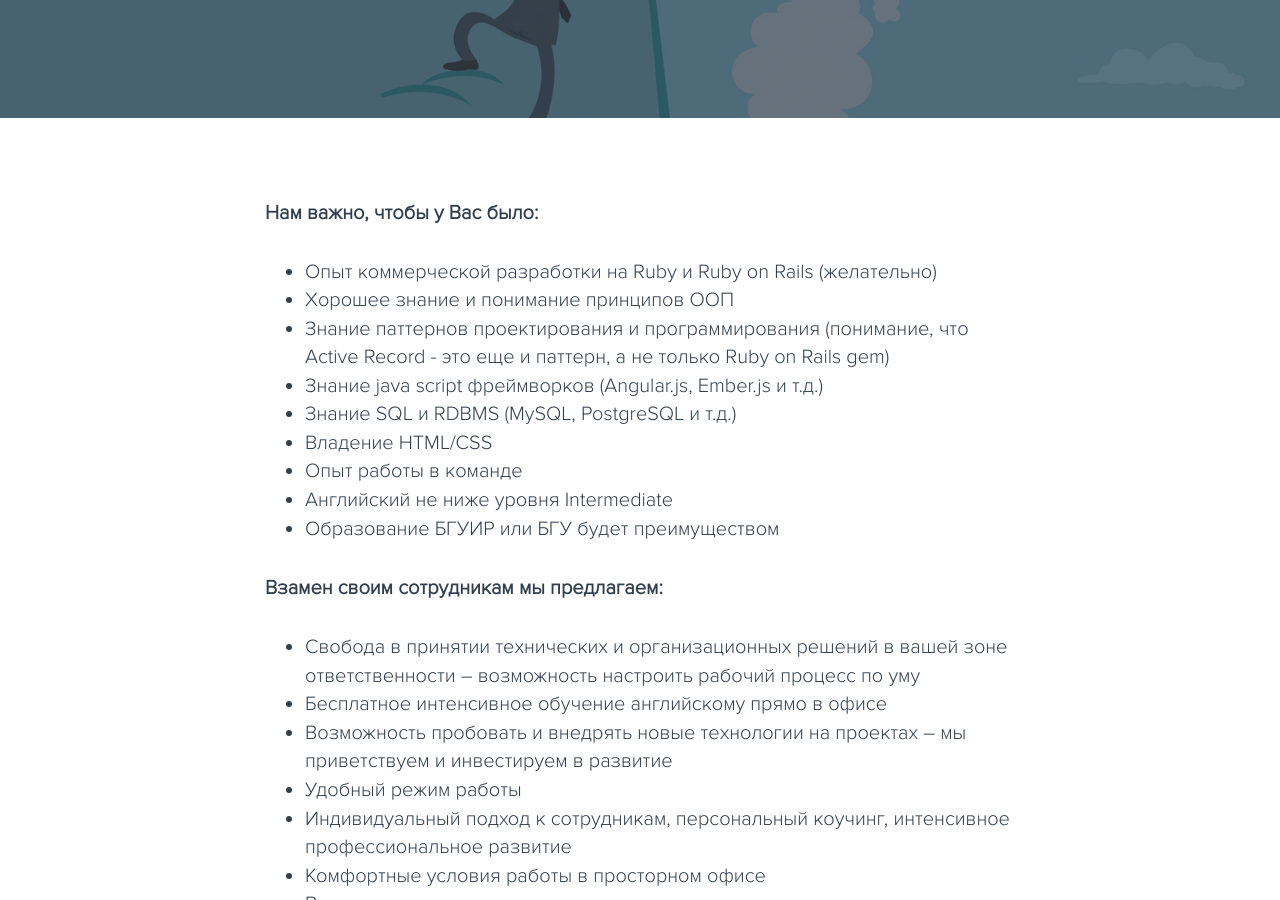
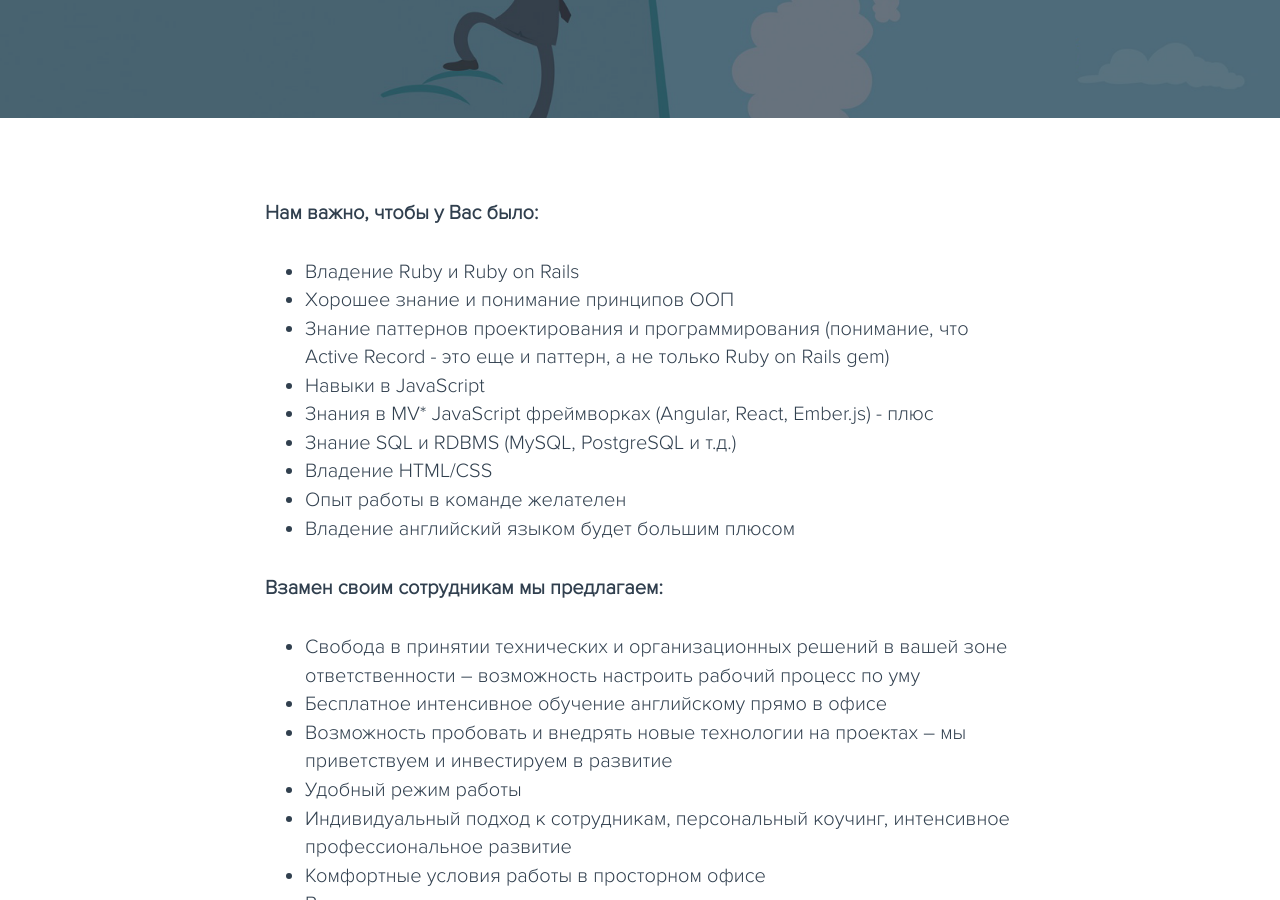
Before and after one commit to itexus-hr/itexus-hr.github.io, a Jekyll site: the page built from _posts/2014-04-16-junior_ror_position.md, in a window 1280 px wide and 900 px high, scrolled down 336 px. Built offline with Jekyll 4.4.1, drawn with Linux system fonts in a browser that asks for light colours; nearby versions of some CDN libraries.

Commit message:
Update and rename 2016-03-16-junior_ror_position.md to 2014-04-16-junior_ror_position.md
change RoR vcancy

```diff
--- a/_posts/2016-03-16-junior_ror_position.md
+++ b/_posts/2014-04-16-junior_ror_position.md
@@ -2,20 +2,20 @@
 title: "Junior Ruby on Rails Developer"
 layout: post
 description: "Itexus ищет талантливого Ruby on Rails разработчика!"
-redirect_from: ["/2016/03/16/junior_ror_position.html"]
+redirect_from: ["/2017/04/16/junior_ror_position.html"]
 
 ---
 **Нам важно, чтобы у Вас было:**
 
-- Опыт коммерческой разработки на Ruby и Ruby on Rails (желательно)
+- Владение Ruby и Ruby on Rails
 - Хорошее знание и понимание принципов ООП
 - Знание паттернов проектирования и программирования (понимание, что Active Record - это еще и паттерн, а не только Ruby on Rails gem)
-- Знание java script фреймворков (Angular.js, Ember.js и т.д.)
+- Навыки в JavaScript
+- Знания в MV* JavaScript фреймворках (Angular, React, Ember.js) - плюс
 - Знание SQL и RDBMS (MySQL, PostgreSQL и т.д.)
 - Владение HTML/CSS
-- Опыт работы в команде
-- Английский не ниже уровня Intermediate
-- Образование БГУИР или БГУ будет преимуществом
+- Опыт работы в команде желателен
+- Владение английский языком будет большим плюсом
 
 **Взамен своим сотрудникам мы предлагаем:**
 
```
